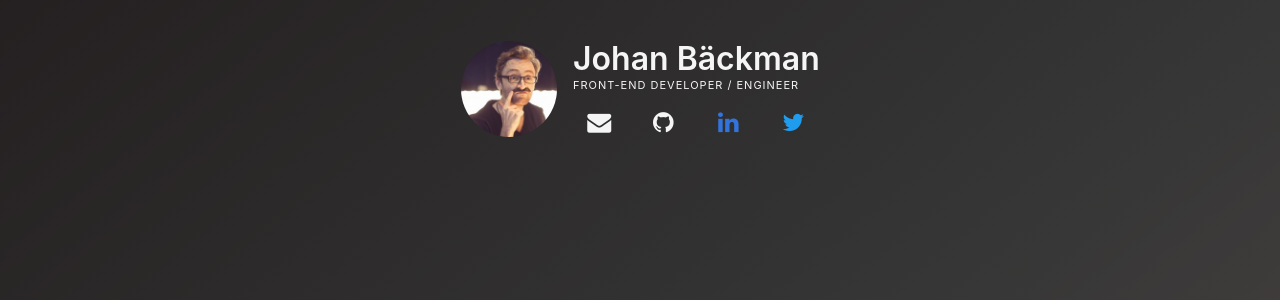
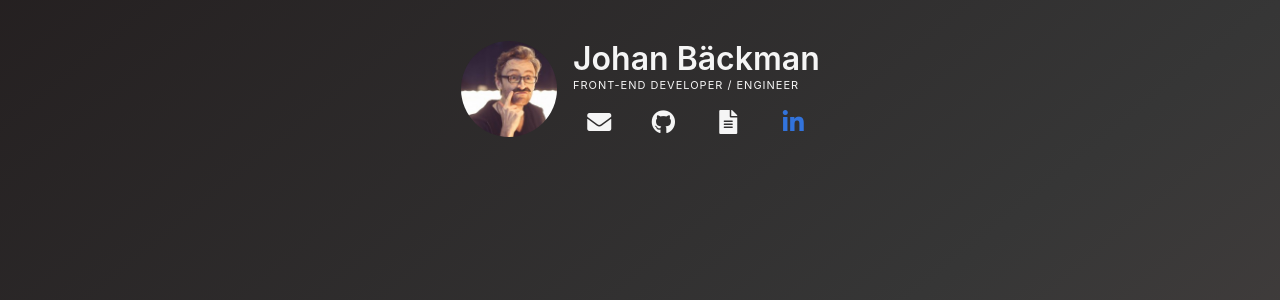
Before and after one commit to jobackman/jobackman.github.io, a Jekyll site: the page built from index.md, in a window 1280 px wide. Shown: the part 334-634 px from the top of the page. Built offline with Jekyll 4.4.1, drawn with Linux system fonts in a browser that asks for light colours; nearby versions of some CDN libraries.

Commit message:
Replace twitter link with a resume
Also adds resume pdf file to assets
And updates font-awesome

```diff
--- a/_includes/head.html
+++ b/_includes/head.html
@@ -10,7 +10,8 @@
 	<link rel="canonical" href="{{ site.url }}">
 
 	<link rel="stylesheet" href="https://cdnjs.cloudflare.com/ajax/libs/bulma/0.7.1/css/bulma.min.css">
-	<link rel="stylesheet" href="https://maxcdn.bootstrapcdn.com/font-awesome/4.6.3/css/font-awesome.min.css">
+	<link rel="stylesheet" href="https://use.fontawesome.com/releases/v5.0.13/css/all.css" integrity="sha384-DNOHZ68U8hZfKXOrtjWvjxusGo9WQnrNx2sqG0tfsghAvtVlRW3tvkXWZh58N9jp" crossorigin="anonymous">
+	<!-- <link rel="stylesheet" href="https://maxcdn.bootstrapcdn.com/font-awesome/4.7.3/css/font-awesome.min.css"> -->
 
 	<link rel="preload" href="{{ '/assets/css/main.css' | relative_url }}" as="style" onload="this.rel='stylesheet'">
   <noscript><link rel="stylesheet" href="{{ '/assets/css/main.css' | relative_url }}"></noscript>
--- a/_layouts/default.html
+++ b/_layouts/default.html
@@ -24,24 +24,29 @@
                   <div class="level is-mobile">
                     <div class="level-item animate--fade-up animate--delay--2">
                       <a class="is-size-4 icon is-large has-text-light" href="mailto:{{ site.email }}">
-                        <span class="fa fa-envelope"></span>
+                        <span class="fas fa-envelope"></span>
                       </a>
                     </div>
                     <div class="level-item animate--fade-up animate--delay--3">
                       <a class="is-size-4 icon is-large has-text-light" href="https://github.com/{{ site.github_username }}">
-                        <span class="fa fa-github"></span>
+                        <span class="fab fa-github"></span>
                       </a>
                     </div>
                     <div class="level-item animate--fade-up animate--delay--4">
-                      <a class="is-size-4 icon is-large has-text-link" href="https://www.linkedin.com/in/{{ site.linkedin_username }}/">
-                        <span class="fa fa-linkedin"></span>
+                      <a class="is-size-4 icon is-large has-text-light" href="{{ '/assets/files/resume.pdf' | relative_url }}">
+                        <span class="fas fa-file-alt"></span>
                       </a>
                     </div>
                     <div class="level-item animate--fade-up animate--delay--5">
-                      <a class="is-size-4 icon is-large has-text-info" href="https://twitter.com/{{ site.twitter_username }}/">
-                        <span class="fa fa-twitter"></span>
+                      <a class="is-size-4 icon is-large has-text-link" href="https://www.linkedin.com/in/{{ site.linkedin_username }}/">
+                        <span class="fab fa-linkedin-in"></span>
                       </a>
                     </div>
+                    {% comment %} <div class="level-item animate--fade-up animate--delay--6">
+                      <a class="is-size-4 icon is-large has-text-info" href="https://twitter.com/{{ site.twitter_username }}/">
+                        <span class="fas fa-twitter"></span>
+                      </a>
+                    </div> {% endcomment %}
                   </div>
 
                 </div>
```
Also changed, not shown: 1 other file.
